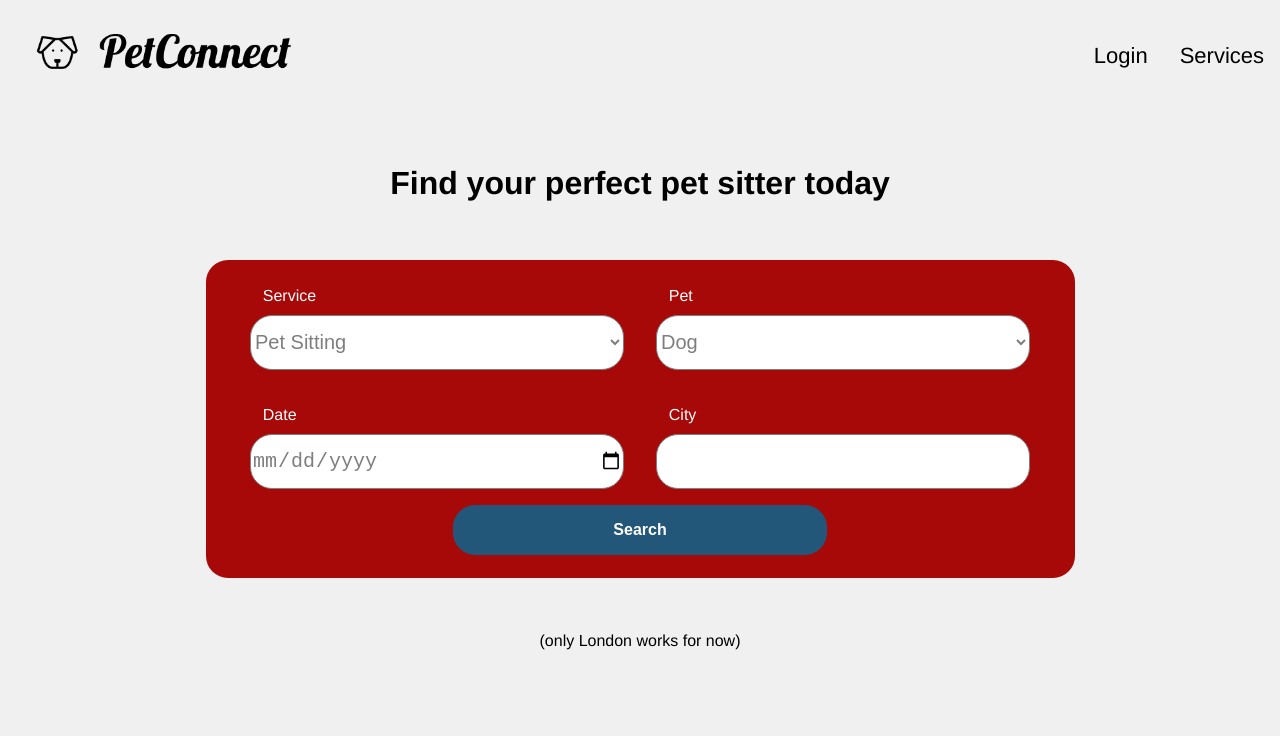
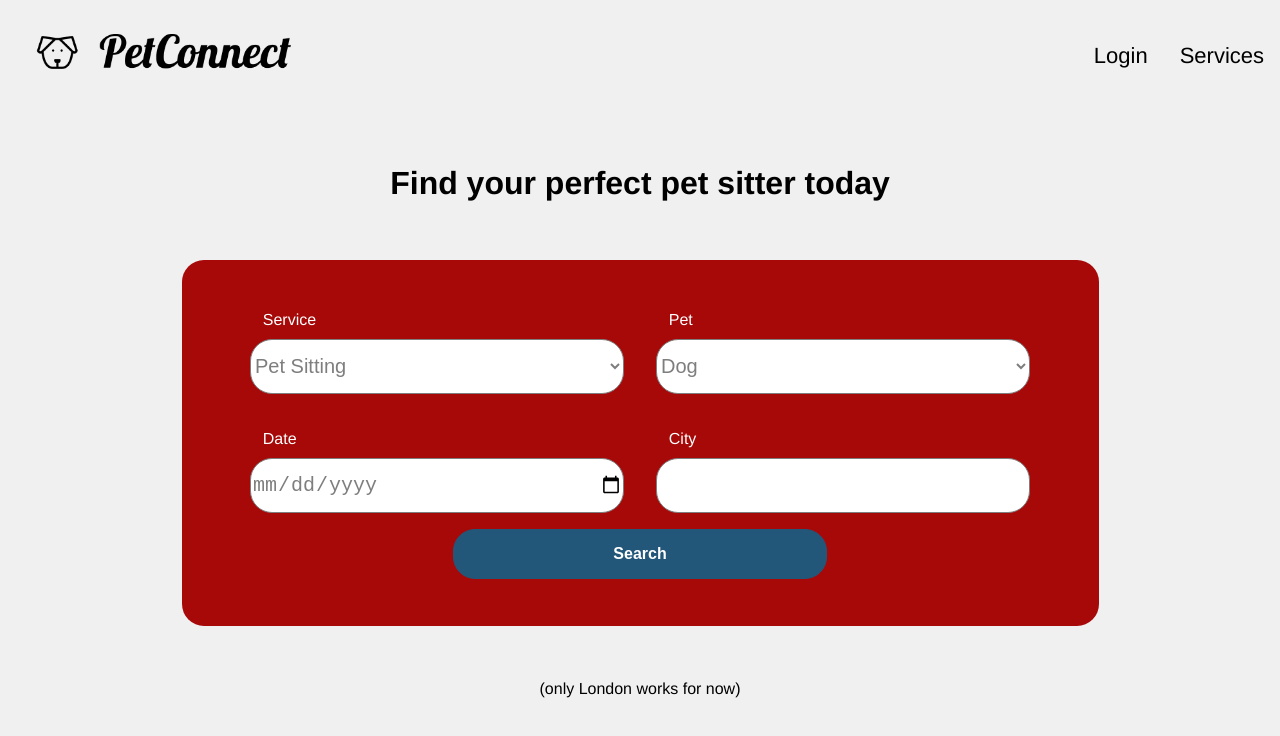
Before and after one commit to Noddyland/PetConnect, a React (Create React App) app in the folder petconnectapp/: page / in a window 1280 px wide. Shown: the top 736 px of the page. Built offline with nearby package versions, Linux system fonts and the light colour scheme.

Commit message:
fill in before submitting msgs

```diff
--- a/petconnectapp/src/Login.js
+++ b/petconnectapp/src/Login.js
@@ -13,12 +13,12 @@ function Login() {
   const handleSubmit = async (event) => {
     event.preventDefault();
     setErrorMessage(''); // Clear previous errors
-    // Check if email or password is empty
+    // check if email or password is empty
     if (!email || !password) {
       setErrorMessage('Please fill in both email and password fields.');
-      return; // Prevent form submission
+      return;
     }
-    const backendUrl = 'http://localhost:5000'; // Define your backend URL
+    const backendUrl = 'http://localhost:5000'; // backend URL
     try {
       const response = await fetch(`${backendUrl}/login`, {
         method: 'POST',
--- a/petconnectapp/src/Search.js
+++ b/petconnectapp/src/Search.js
@@ -6,6 +6,7 @@ const Search = () => {
     const [selectedPet, setSelectedPet] = useState('dog');
     const [selectedDate, setSelectedDate] = useState('');
     const [selectedCity, setSelectedCity] = useState('');
+    const [showErrorMessage, setShowErrorMessage] = useState(false);
     const navigate = useNavigate();
 
     const handleServiceChange = (event) => setSelectedService(event.target.value);
@@ -16,8 +17,11 @@ const Search = () => {
     const handleSearch = async () => {
         // Check all inputs have been provided
         if (!selectedService || !selectedPet || !selectedDate || !selectedCity) {
-            alert('Please select all options before searching.');
+            setShowErrorMessage(true);
             return;
+        }
+        else {
+            setShowErrorMessage(false);
         }
 
         const searchParams = {
@@ -40,12 +44,14 @@ const Search = () => {
                 ...item,
                 dateTime: selectedDate,
                 service: selectedService
-              }));
+            }));
 
 
-            navigate('/SearchResults',{ state: {
-                searchResults: updatedData,
-            } }
+            navigate('/SearchResults', {
+                state: {
+                    searchResults: updatedData,
+                }
+            }
             );
 
         } catch (error) {
@@ -106,7 +112,10 @@ const Search = () => {
                         </div>
                     </div>
                 </div>
-                <button id ="search-button" onClick={handleSearch}>Search</button>
+                <button id="search-button" onClick={handleSearch}>Search</button>
+                {showErrorMessage && (
+                    <div className="error-message">Please fill out all required fields.</div>
+                )}
             </div>
             <p>(only London works for now)</p>
         </div>
--- a/petconnectapp/src/styles/Home.css
+++ b/petconnectapp/src/styles/Home.css
@@ -11,7 +11,7 @@ h1 {
     margin: 50px auto;
     border-radius: 22px;
     justify-content: center;
-    padding: 1rem;
+    padding: 2.5rem;
 }
 
 #input-content {
@@ -64,3 +64,8 @@ label {
     font-weight: 400;
     box-sizing: border-box; /* Include border in element's dimensions */
 }
+
+.error-message{
+    margin-bottom: 1rem;
+    color: white;
+}
```
